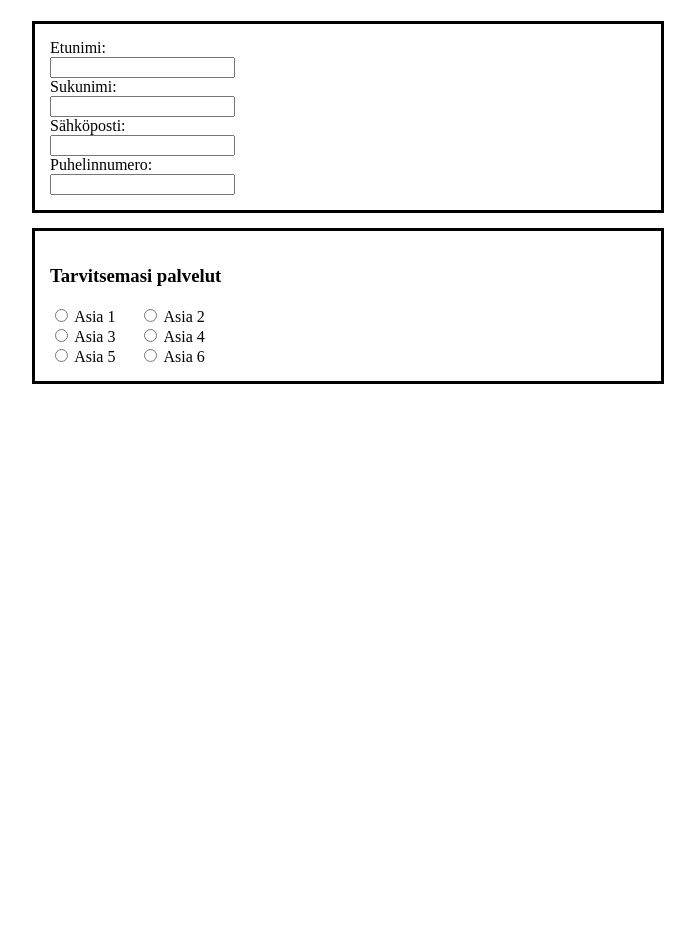
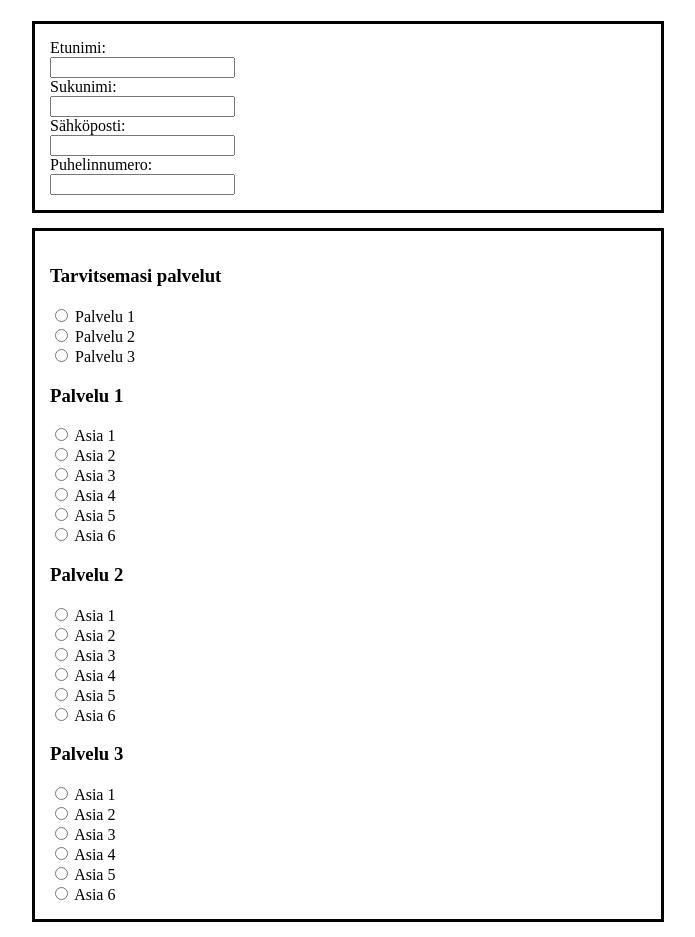
Before and after one commit to Munnor/Helmi_projekti, a plain HTML site: page index.html in a window 1280 px wide. Shown: the whole page, without its empty margins (292-987 px from the left). Before the commit the page ends 800 px from the top, so only its background shows below. Drawn offline with Linux system fonts and the light colour scheme.

Commit message:
Rakenteen täydennystä

```diff
--- a/index.html
+++ b/index.html
@@ -24,33 +24,102 @@
                     <input type="text" id="lname" name="lname"><br>
                 </form>
             </div>
-        <div class="form">
+            <div class="form grid-container">
                 <form id="needs_info">
                     <h3>Tarvitsemasi palvelut</h3>
-                <div class="grid-container">
+                    <div class="left">
                         <div class="grid-item">
                             <input name="a1" id="a1" type="radio">
-                        <label for="a1">Asia 1</label><br>
+                            <label for="a1">Palvelu 1</label><br>
                         </div>
                         <div class="grid-item">
                             <input name="a2" id="a2" type="radio">
-                        <label for="a2">Asia 2</label><br>
+                            <label for="a2">Palvelu 2</label><br>
                         </div>
                         <div class="grid-item">
                             <input name="a3" id="a3" type="radio">
-                        <label for="a3">Asia 3</label><br>
+                            <label for="a3">Palvelu 3</label><br>
+                        </div>
+                    </div>
+                    <h3>Palvelu 1</h3>
+                    <div class="right">
+                        <div class="grid-item">
+                            <input name="aa1" id="aa1" type="radio">
+                            <label for="aa1">Asia 1</label><br>
                         </div>
                         <div class="grid-item">
-                        <input name="a4" id="a4" type="radio">
-                        <label for="a4">Asia 4</label><br>
+                            <input name="aa2" id="aa2" type="radio">
+                            <label for="aa2">Asia 2</label><br>
                         </div>
                         <div class="grid-item">
-                        <input name="a5" id="a5" type="radio">
-                        <label for="a5">Asia 5</label><br>
+                            <input name="aa3" id="aa3" type="radio">
+                            <label for="aa3">Asia 3</label><br>
                         </div>
                         <div class="grid-item">
-                        <input name="a6" id="a6" type="radio">
-                        <label for="a6">Asia 6</label><br>
+                            <input name="aa4" id="aa4" type="radio">
+                            <label for="aa4">Asia 4</label><br>
+                        </div>
+                        <div class="grid-item">
+                            <input name="aa5" id="aa5" type="radio">
+                            <label for="aa5">Asia 5</label><br>
+                        </div>
+                        <div class="grid-item">
+                            <input name="aa6" id="aa6" type="radio">
+                            <label for="aa6">Asia 6</label><br>
+                        </div>
+                    </div>
+                    <h3>Palvelu 2</h3>
+                    <div class="right">
+                        <div class="grid-item">
+                            <input name="ab1" id="ab1" type="radio">
+                            <label for="ab1">Asia 1</label><br>
+                        </div>
+                        <div class="grid-item">
+                            <input name="ab2" id="ab2" type="radio">
+                            <label for="ab2">Asia 2</label><br>
+                        </div>
+                        <div class="grid-item">
+                            <input name="ab3" id="ab3" type="radio">
+                            <label for="ab3">Asia 3</label><br>
+                        </div>
+                        <div class="grid-item">
+                            <input name="ab4" id="ab4" type="radio">
+                            <label for="ab4">Asia 4</label><br>
+                        </div>
+                        <div class="grid-item">
+                            <input name="ab5" id="ab5" type="radio">
+                            <label for="ab5">Asia 5</label><br>
+                        </div>
+                        <div class="grid-item">
+                            <input name="ab6" id="ab6" type="radio">
+                            <label for="ab6">Asia 6</label><br>
+                        </div>
+                    </div>
+                    <h3>Palvelu 3</h3>
+                    <div class="right">
+                        <div class="grid-item">
+                            <input name="ac1" id="ac1" type="radio">
+                            <label for="ac1">Asia 1</label><br>
+                        </div>
+                        <div class="grid-item">
+                            <input name="ac2" id="ac2" type="radio">
+                            <label for="ac2">Asia 2</label><br>
+                        </div>
+                        <div class="grid-item">
+                            <input name="ac3" id="ac3" type="radio">
+                            <label for="ac3">Asia 3</label><br>
+                        </div>
+                        <div class="grid-item">
+                            <input name="ac4" id="ac4" type="radio">
+                            <label for="ac4">Asia 4</label><br>
+                        </div>
+                        <div class="grid-item">
+                            <input name="ac5" id="ac5" type="radio">
+                            <label for="ac5">Asia 5</label><br>
+                        </div>
+                        <div class="grid-item">
+                            <input name="ac6" id="ac6" type="radio">
+                            <label for="ac6">Asia 6</label><br>
                         </div>
                     </div>
                 </form>
--- a/style.css
+++ b/style.css
@@ -4,11 +4,18 @@
 }
 
 .grid-container {
-display: grid;
-grid-template-columns: 15% 15%;
+display: flex;
 }
 .grid-item {
 max-height: fit-content;
+}
+
+.left {
+    flex: 0 0 65%;
+}
+
+.right {
+    flex: 1;
 }
 
 .form {
```
Lines whose indentation alone changed are shown as unchanged.
